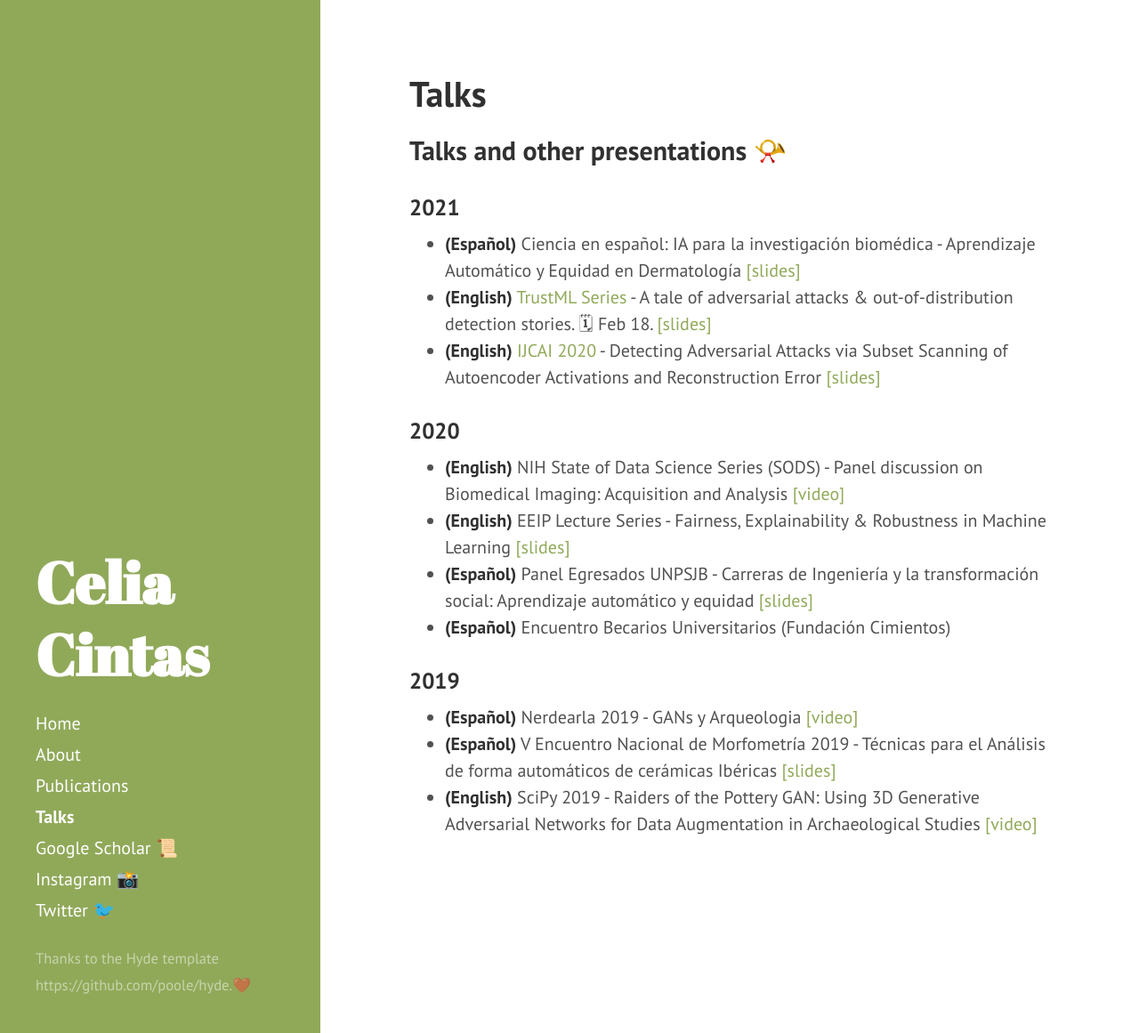
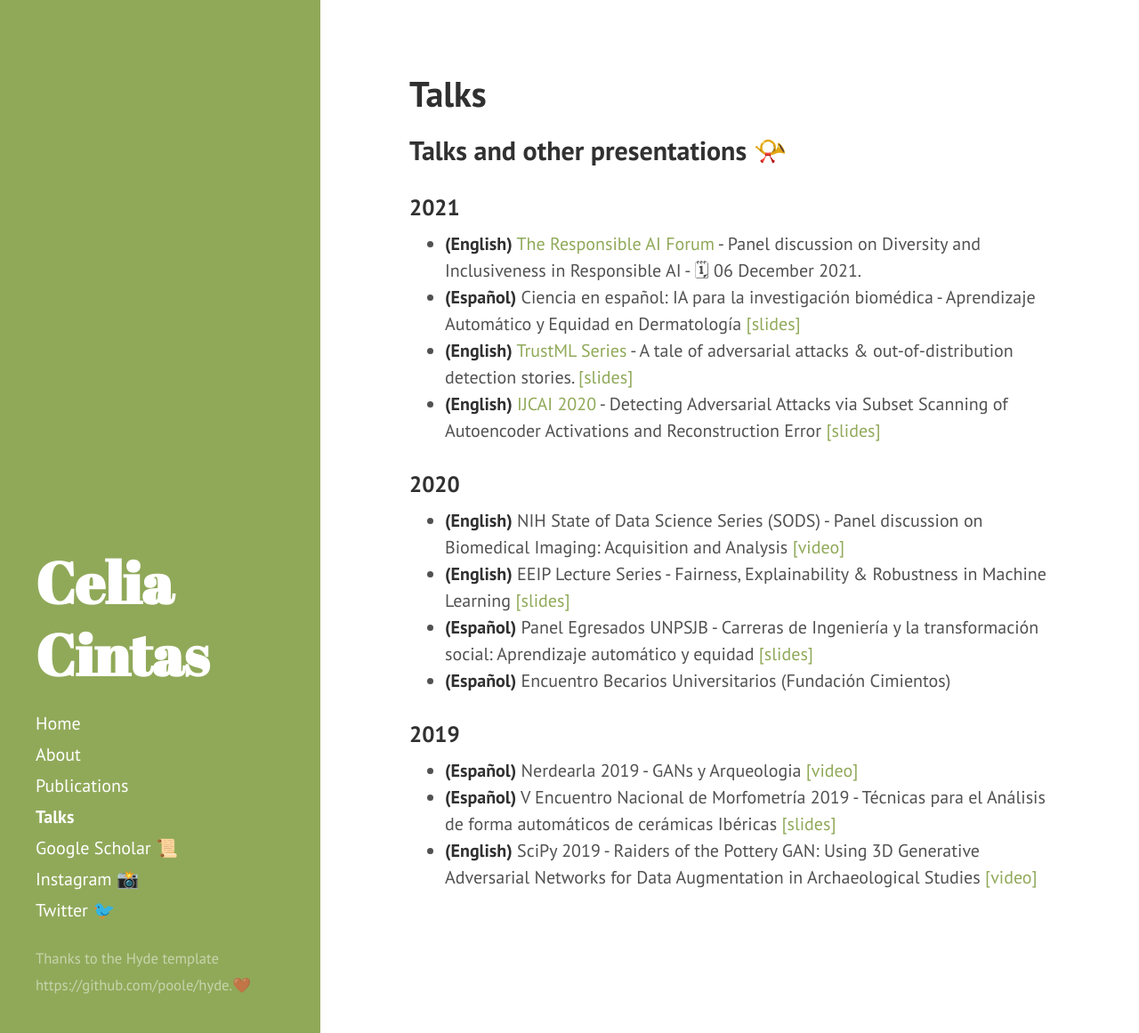
Before and after one commit to celiacintas/celiacintas.github.io, a Jekyll site: the page built from talks.md, in a window 1280 px wide and 1161 px high. Shown: the whole window at 89% size. Built offline with Jekyll 4.4.1, drawn with Linux system fonts in a browser that asks for light colours.

Commit message:
Update talks.md

```diff
--- a/talks.md
+++ b/talks.md
@@ -6,10 +6,10 @@ title: Talks
 ## Talks and other presentations 📯
 
 ### 2021
-
+* **(English)** [The Responsible AI Forum](https://responsibleaiforum.com/about/schedule/) - Panel discussion on Diversity and Inclusiveness in Responsible AI - 🗓  06 December 2021.
 * **(Español)** Ciencia en español: IA para la investigación biomédica - Aprendizaje Automático y
 Equidad en Dermatología [[slides]](https://github.com/celiacintas/celiacintas.github.io/blob/main/public/slides/2021/_AI_en_Salud__Derma_Fairness_final.pdf)
-* **(English)** [TrustML Series](https://www.trustworthyml.org/seminar-series) - A tale of adversarial attacks & out-of-distribution detection stories. 🗓 Feb 18. [[slides]](https://github.com/celiacintas/celiacintas.github.io/blob/main/public/slides/2021/_TrustML_2020_presentation__A_tale_of_adversarial_attack_and_out_of_distributions_detection_stories_final.pdf)
+* **(English)** [TrustML Series](https://www.trustworthyml.org/seminar-series) - A tale of adversarial attacks & out-of-distribution detection stories. [[slides]](https://github.com/celiacintas/celiacintas.github.io/blob/main/public/slides/2021/_TrustML_2020_presentation__A_tale_of_adversarial_attack_and_out_of_distributions_detection_stories_final.pdf)
 * **(English)** [IJCAI 2020](https://www.ijcai.org/Proceedings/2020/0122.pdf) - Detecting Adversarial Attacks via Subset Scanning of Autoencoder Activations
 and Reconstruction Error [[slides]](https://github.com/celiacintas/celiacintas.github.io/blob/main/public/slides/2020/_IJCAI_2020_presentation__AE___Subset.pdf)
 
```
